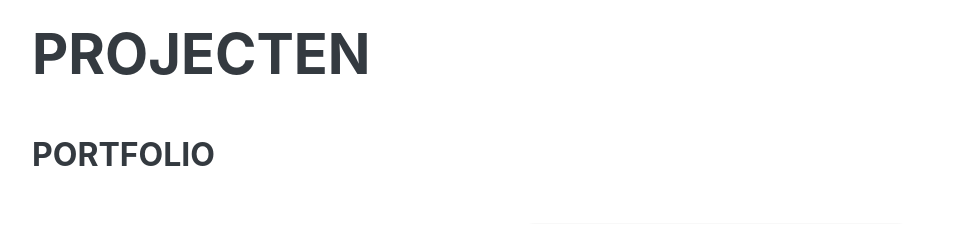
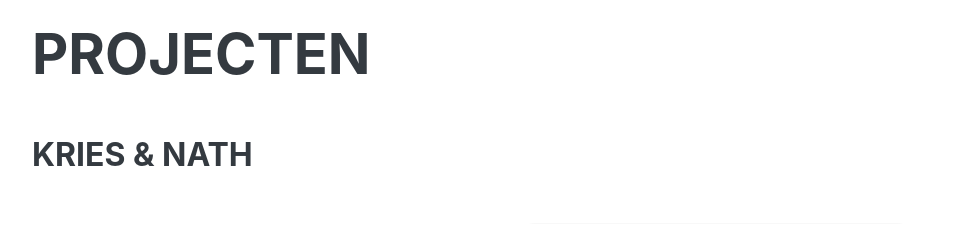
Before and after one commit to 518997/za, a plain HTML site: page zakelijke portfolio/index.html in a window 1280 px wide. Shown: the part 860-1085 px from the top of the page, without its empty margins (288-1258 px from the left). Drawn offline with nearby package versions, Linux system fonts and the light colour scheme; a script that the page names is missing; a web font is replaced by a local one.

Commit message:
Update index.html

```diff
--- a/zakelijke portfolio/index.html
+++ b/zakelijke portfolio/index.html
@@ -70,7 +70,7 @@
                     <h2 class="mb-5">Projecten</h2>
                     <div class="d-flex flex-column flex-md-row justify-content-between mb-5"></div>
                         <div class="flex-grow-1">
-                            <h3 class="mb-0">Portfolio</h3> <br><br>
+                            <h3 class="mb-0">Kries & Nath</h3> <br><br>
                               <img class="img-portfolio" src="assets/img/KN-1.png" alt="..." /><img class="img-portfolio" src="assets/img/KN-2.png" alt="..." />
                                 <img class="img-portfolio" src="assets/img/KN-3.png" alt="..." /><img class="img-portfolio" src="assets/img/KN-4.png" alt="..." /><br><br>
                             <p id="portfolio">Vorig jaar heb ik twee portfolio websites ontwikkeld. De eerste heb ik zelfstandig gemaakt, buiten schoolopdrachten om. Vervolgens kregen we een project toegewezen waarbij we een portfolio website voor een tweedejaarsstudent moesten ontwerpen. Dit project heb ik gerealiseerd met behulp van HTML en CSS.</p>
```
